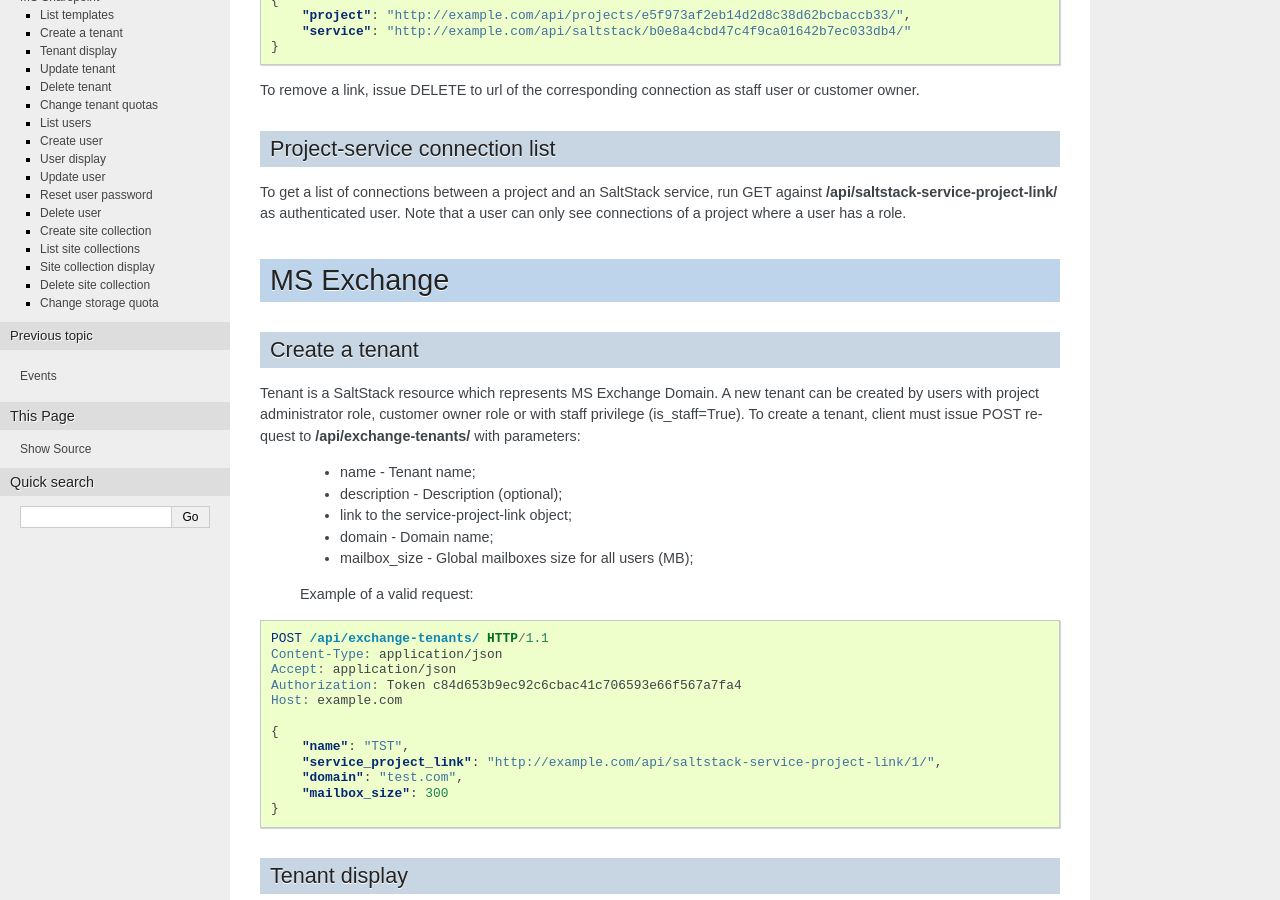
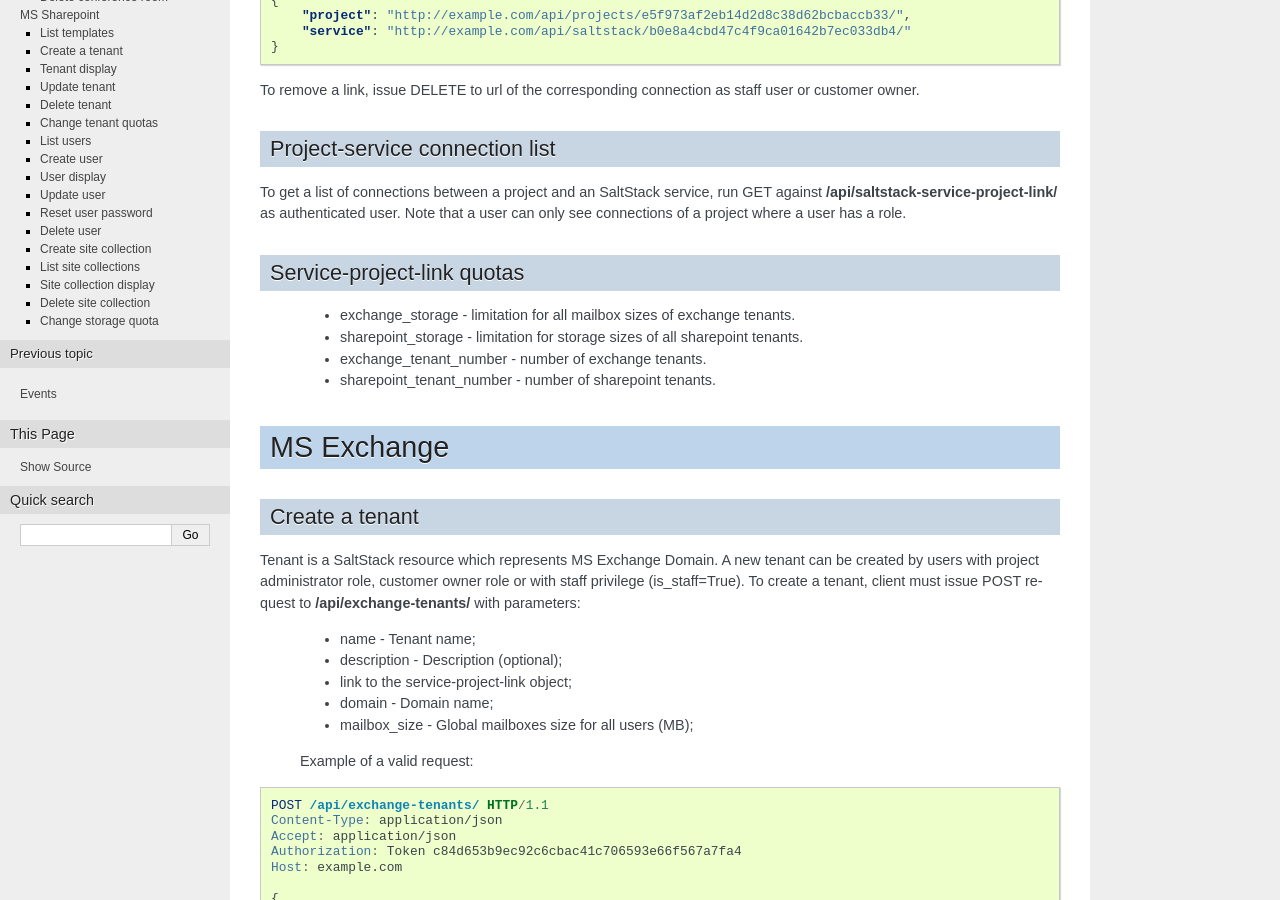
Before and after one commit to opennode/waldur-saltstack, a Sphinx documentation site: the page built from docs/api.rst, in a window 1280 px wide and 900 px high, scrolled down 1217 px. Built offline with Sphinx 7.4.7, drawn with Linux system fonts in a browser that asks for light colours; the version number is read from the project's files by our own code; some of the changed text lies outside the part shown.

Commit message:
Add exchange_tenant_number quota to soltstack spl
 - itacloud-6460

```diff
--- a/docs/api.rst
+++ b/docs/api.rst
@@ -81,6 +81,15 @@
 where a user has a role.
 
 
+Service-project-link quotas
+---------------------------
+
+ - exchange_storage - limitation for all mailbox sizes of exchange tenants.
+ - sharepoint_storage - limitation for storage sizes of all sharepoint tenants.
+ - exchange_tenant_number - number of exchange tenants.
+ - sharepoint_tenant_number - number of sharepoint tenants.
+
+
 MS Exchange
 ===========
 
```
Also changed, not shown: 1 other file.
